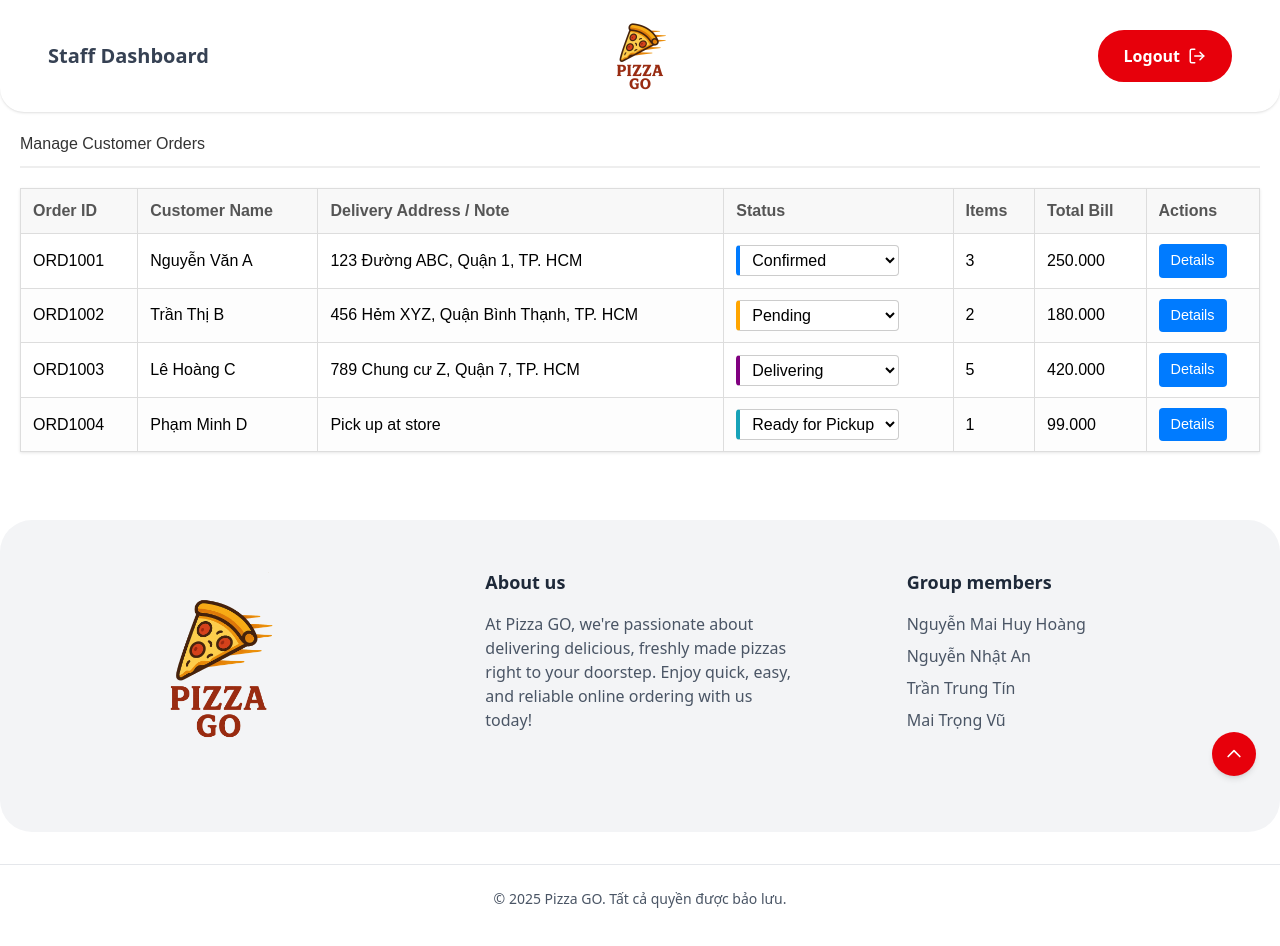
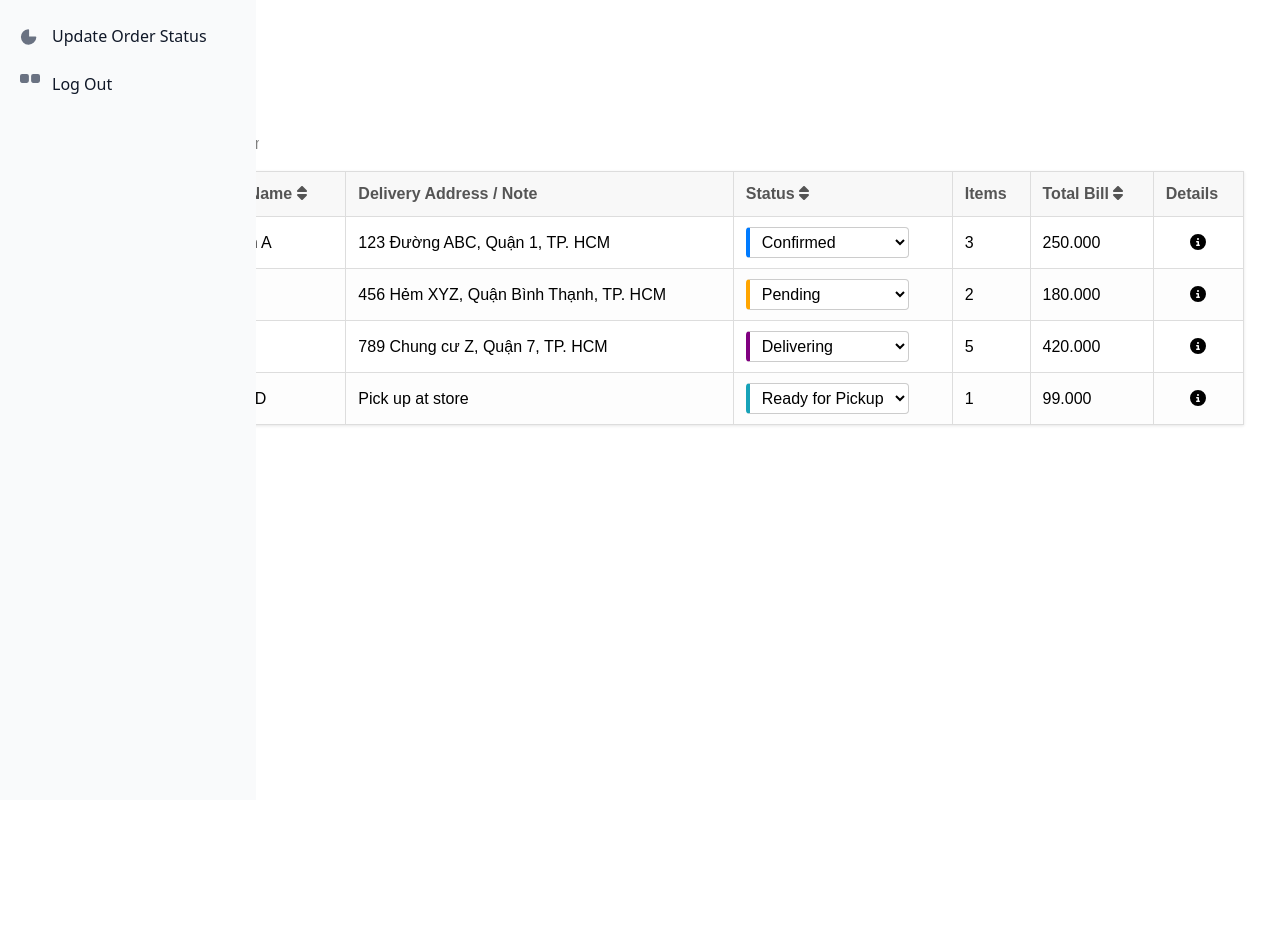
Before and after one commit to MrHH-k22/PizzaGo_FrontEnd, a React (Vite) app: page /staff/updateorderstatus in a window 1280 px wide. Shown: the top 946 px of the page. After the commit the page ends 800 px from the top, so only its background shows below. Built offline with nearby package versions, Linux system fonts and the light colour scheme.

Commit message:
Staff: Enhance UI for Staff and create a reuseable sidebar for StaffLayout

```diff
--- a/package.json
+++ b/package.json
@@ -10,7 +10,11 @@
     "preview": "vite preview"
   },
   "dependencies": {
+    "@fortawesome/fontawesome-svg-core": "^6.7.2",
+    "@fortawesome/free-solid-svg-icons": "^6.7.2",
+    "@fortawesome/react-fontawesome": "^0.2.2",
     "@tailwindcss/vite": "^4.1.4",
+    "prop-types": "^15.8.1",
     "react": "^19.0.0",
     "react-dom": "^19.0.0",
     "react-icons": "^5.5.0",
--- a/src/App.jsx
+++ b/src/App.jsx
@@ -10,6 +10,54 @@ import Cart from "./features/Cart/Cart";
 import StaffLayout from "./layouts/StaffLayout";
 
 import UpdateOrderStatus from "./features/staff/UpdateOrderStatus/UpdateOrderStatus";
+
+import ManageAccounts from "./features/Manager/ManageAccounts/ManageAccounts";
+
+const staffMenuItems = [
+  {
+    href: "/staff/updateorderstatus",
+    label: "Update Order Status",
+    icon: {
+      viewBox: "0 0 22 21",
+      path: "M16.975 11H10V4.025a1 1 0 0 0-1.066-.998 8.5 8.5 0 1 0 9.039 9.039.999.999 0 0 0-1-1.066h.002Z",
+    },
+  },
+  {
+    href: "/",
+    label: "Log Out",
+    icon: {
+      viewBox: "0 0 18 18",
+      path: "M6.143 0H1.857A1.857 1.857 0 0 0 0 1.857v4.286C0 7.169.831 8 1.857 8h4.286A1.857 1.857 0 0 0 8 6.143V1.857A1.857 1.857 0 0 0 6.143 0Zm10 0h-4.286A1.857 1.857 0 0 0 10 1.857v4.286C10 7.169 10.831 8 11.857 8h4.286A1.857 1.857 0 0 0 18 6.143V1.857A1.857 1.857 0 0 0 16.143 0Z",
+    },
+  },
+];
+
+const managerMenuItems = [
+  {
+    href: "/manager/manageaccounts",
+    label: "Manage Accounts",
+    icon: {
+      viewBox: "0 0 22 21",
+      path: "M16.975 11H10V4.025a1 1 0 0 0-1.066-.998 8.5 8.5 0 1 0 9.039 9.039.999.999 0 0 0-1-1.066h.002Z",
+    },
+  },
+  {
+    href: "/manager/managefoodmenu",
+    label: "Manage Food Menu",
+    icon: {
+      viewBox: "0 0 18 18",
+      path: "M6.143 0H1.857A1.857 1.857 0 0 0 0 1.857v4.286C0 7.169.831 8 1.857 8h4.286A1.857 1.857 0 0 0 8 6.143V1.857A1.857 1.857 0 0 0 6.143 0Zm10 0h-4.286A1.857 1.857 0 0 0 10 1.857v4.286C10 7.169 10.831 8 11.857 8h4.286A1.857 1.857 0 0 0 18 6.143V1.857A1.857 1.857 0 0 0 16.143 0Z",
+    },
+  },
+  {
+    href: "/",
+    label: "Log Out",
+    icon: {
+      viewBox: "0 0 18 18",
+      path: "M6.143 0H1.857A1.857 1.857 0 0 0 0 1.857v4.286C0 7.169.831 8 1.857 8h4.286A1.857 1.857 0 0 0 8 6.143V1.857A1.857 1.857 0 0 0 6.143 0Zm10 0h-4.286A1.857 1.857 0 0 0 10 1.857v4.286C10 7.169 10.831 8 11.857 8h4.286A1.857 1.857 0 0 0 18 6.143V1.857A1.857 1.857 0 0 0 16.143 0Z",
+    },
+  },
+];
 
 const router = createBrowserRouter([
   {
@@ -35,11 +83,21 @@ const router = createBrowserRouter([
   },
   {
     path: "/staff",
-    element: <StaffLayout />,
+    element: <StaffLayout menuItems={staffMenuItems} />,
     children: [
       {
         path: "updateorderstatus",
         element: <UpdateOrderStatus />,
+      },
+    ],
+  },
+  {
+    path: "/manager",
+    element: <StaffLayout menuItems={managerMenuItems} />,
+    children: [
+      {
+        path: "manageaccounts",
+        element: <ManageAccounts />,
       },
     ],
   },
--- /dev/null
+++ b/src/components/SideBar.jsx
@@ -0,0 +1,94 @@
+import React from "react";
+import PropTypes from "prop-types";
+
+function SideBar({ menuItems, children }) {
+  return (
+    <div>
+      <button
+        data-drawer-target="default-sidebar"
+        data-drawer-toggle="default-sidebar"
+        aria-controls="default-sidebar"
+        type="button"
+        className="inline-flex items-center p-2 mt-2 ms-3 text-sm text-gray-500 rounded-lg sm:hidden hover:bg-gray-100 focus:outline-none focus:ring-2 focus:ring-gray-200 dark:text-gray-400 dark:hover:bg-gray-700 dark:focus:ring-gray-600"
+      >
+        <span className="sr-only">Open sidebar</span>
+        <svg
+          className="w-6 h-6"
+          aria-hidden="true"
+          fill="currentColor"
+          viewBox="0 0 20 20"
+          xmlns="http://www.w3.org/2000/svg"
+        >
+          <path
+            clipRule="evenodd"
+            fillRule="evenodd"
+            d="M2 4.75A.75.75 0 012.75 4h14.5a.75.75 0 010 1.5H2.75A.75.75 0 012 4.75zm0 10.5a.75.75 0 01.75-.75h7.5a.75.75 0 010 1.5h-7.5a.75.75 0 01-.75-.75zM2 10a.75.75 0 01.75-.75h14.5a.75.75 0 010 1.5H2.75A.75.75 0 012 10z"
+          ></path>
+        </svg>
+      </button>
+
+      <aside
+        id="default-sidebar"
+        className="fixed top-0 left-0 z-40 w-64 h-screen transition-transform -translate-x-full sm:translate-x-0"
+        aria-label="Sidebar"
+      >
+        <div className="h-full px-3 py-4 overflow-y-auto bg-gray-50 dark:bg-gray-800">
+          <ul className="space-y-2 font-medium">
+            {menuItems.map((item, index) => (
+              <li key={index}>
+                <a
+                  href={item.href}
+                  className="flex items-center p-2 text-gray-900 rounded-lg dark:text-white hover:bg-gray-100 dark:hover:bg-gray-700 group"
+                >
+                  {item.icon && (
+                    <svg
+                      className="shrink-0 w-5 h-5 text-gray-500 transition duration-75 dark:text-gray-400 group-hover:text-gray-900 dark:group-hover:text-white"
+                      aria-hidden="true"
+                      xmlns="http://www.w3.org/2000/svg"
+                      fill="currentColor"
+                      viewBox={item.icon.viewBox}
+                    >
+                      <path d={item.icon.path} />
+                    </svg>
+                  )}
+                  <span className="flex-1 ms-3 whitespace-nowrap">
+                    {item.label}
+                  </span>
+                  {item.badge && (
+                    <span
+                      className={`inline-flex items-center justify-center px-2 ms-3 text-sm font-medium ${item.badge.className}`}
+                    >
+                      {item.badge.text}
+                    </span>
+                  )}
+                </a>
+              </li>
+            ))}
+          </ul>
+        </div>
+      </aside>
+
+      <div className="p-4  rounded-lg dark:border-gray-700">{children}</div>
+    </div>
+  );
+}
+
+SideBar.propTypes = {
+  menuItems: PropTypes.arrayOf(
+    PropTypes.shape({
+      href: PropTypes.string.isRequired,
+      label: PropTypes.string.isRequired,
+      icon: PropTypes.shape({
+        viewBox: PropTypes.string.isRequired,
+        path: PropTypes.string.isRequired,
+      }),
+      badge: PropTypes.shape({
+        text: PropTypes.string,
+        className: PropTypes.string,
+      }),
+    })
+  ).isRequired,
+  children: PropTypes.node,
+};
+
+export default SideBar;
--- a/src/features/LogIn/Login.jsx
+++ b/src/features/LogIn/Login.jsx
@@ -8,7 +8,7 @@ import {
   FaArrowLeft,
   FaUserCircle,
 } from "react-icons/fa";
-import Logo_PizzaGo from "../../../public/imgs/Logo.png"; // Adjust the path as necessary
+import Logo_PizzaGo from "/imgs/Logo.png";
 
 function LogIn() {
   const [showPassword, setShowPassword] = useState(false);
--- /dev/null
+++ b/src/features/Manager/ManageAccounts/ManageAccounts.jsx
@@ -0,0 +1,5 @@
+function ManageAccounts() {
+  return <div></div>;
+}
+
+export default ManageAccounts;
--- a/src/features/Staff/UpdateOrderStatus/UpdateOrderStatus.css
+++ b/src/features/Staff/UpdateOrderStatus/UpdateOrderStatus.css
@@ -53,6 +53,11 @@
   background-color: #f1f1f1;
 }
 
+.orders-table td:last-child {
+  text-align: center;
+  vertical-align: middle;
+}
+
 .center-text {
   text-align: center;
 }
--- a/src/features/Staff/UpdateOrderStatus/UpdateOrderStatus.jsx
+++ b/src/features/Staff/UpdateOrderStatus/UpdateOrderStatus.jsx
@@ -1,9 +1,12 @@
 import React, { useState, useEffect } from "react";
-
 import OrderDetailsModal from "./OrderDetailsModal";
-
-// Optional: Import CSS for styling
 import "./UpdateOrderStatus.css";
+import { FontAwesomeIcon } from "@fortawesome/react-fontawesome";
+import {
+  faSearch,
+  faSort,
+  faInfoCircle,
+} from "@fortawesome/free-solid-svg-icons";
 
 // --- Mock Data (Replace with API call) ---
 // Simulates the kind of data you might get from your backend API
@@ -112,115 +115,129 @@ function UpdateOrderStatus() {
   const [orders, setOrders] = useState([]);
   const [loading, setLoading] = useState(true);
   const [error, setError] = useState(null);
-  const [isModalOpen, setIsModalOpen] = useState(false); // <-- State for modal visibility
-  const [selectedOrder, setSelectedOrder] = useState(null); // <-- State for selected order data
+  const [isModalOpen, setIsModalOpen] = useState(false);
+  const [selectedOrder, setSelectedOrder] = useState(null);
+  const [searchQuery, setSearchQuery] = useState("");
+  const [sortField, setSortField] = useState(null);
+  const [sortOrder, setSortOrder] = useState("asc");
 
   useEffect(() => {
-    // ... (fetchOrders function remains the same)
     const fetchOrders = async () => {
       setLoading(true);
       setError(null);
       try {
-        await new Promise((resolve) => setTimeout(resolve, 1000)); // Simulate fetch
-        // Add default imageUrl if missing in mock data for safety
-        const ordersWithImages = mockOrders.map((order) => ({
-          ...order,
-          items: order.items.map((item) => ({
-            ...item,
-            imageUrl: item.imageUrl || "/images/placeholder.png",
-          })),
-        }));
-        setOrders(ordersWithImages);
+        await new Promise((resolve) => setTimeout(resolve, 1000));
+        setOrders(mockOrders);
       } catch (err) {
-        console.error("Error fetching orders:", err);
         setError(err.message || "Could not fetch orders. Please try again.");
         setOrders([]);
       } finally {
         setLoading(false);
       }
     };
-
     fetchOrders();
   }, []);
 
-  // --- Modal Handling ---
   const handleViewDetails = (orderId) => {
     const orderToShow = orders.find((order) => order.id === orderId);
     if (orderToShow) {
       setSelectedOrder(orderToShow);
       setIsModalOpen(true);
-    } else {
-      console.error("Could not find order details for ID:", orderId);
-      // Optionally show an error message to the user
     }
   };
 
   const closeModal = () => {
     setIsModalOpen(false);
-    setSelectedOrder(null); // Clear selected order when closing
+    setSelectedOrder(null);
   };
-  // --- End Modal Handling ---
 
-  const handleStatusChange = (orderId, newStatus) => {
-    // ... (status change logic remains the same)
-    console.log(`Updating status for Order ID: ${orderId} to ${newStatus}`);
-    alert(`Implement status update for Order ID: ${orderId} to ${newStatus}`);
+  const handleSearch = (e) => {
+    setSearchQuery(e.target.value.toLowerCase());
+  };
+
+  const handleSort = (field) => {
+    const order = sortField === field && sortOrder === "asc" ? "desc" : "asc";
+    setSortField(field);
+    setSortOrder(order);
     setOrders((prevOrders) =>
-      prevOrders.map((order) =>
-        order.id === orderId ? { ...order, status: newStatus } : order
-      )
+      [...prevOrders].sort((a, b) => {
+        if (order === "asc") {
+          return a[field] > b[field] ? 1 : -1;
+        } else {
+          return a[field] < b[field] ? 1 : -1;
+        }
+      })
     );
   };
 
-  // --- Render Logic ---
+  const filteredOrders = orders.filter(
+    (order) =>
+      order.customerName.toLowerCase().includes(searchQuery) ||
+      order.id.toLowerCase().includes(searchQuery)
+  );
+
   if (loading) {
-    // ... loading state ...
     return (
       <div className="order-status-container loading">Loading orders...</div>
     );
   }
 
   if (error) {
-    // ... error state ...
     return <div className="order-status-container error">Error: {error}</div>;
   }
 
   return (
     <div className="order-status-container">
-      <h2>Manage Customer Orders</h2>
+      {/* Search Bar */}
+      <div className="search-bar">
+        <FontAwesomeIcon icon={faSearch} />
+        <input
+          type="text"
+          placeholder="Search by Order ID or Customer Name"
+          value={searchQuery}
+          onChange={handleSearch}
+        />
+      </div>
 
-      {orders.length === 0 ? (
+      {filteredOrders.length === 0 ? (
         <p>No active orders found.</p>
       ) : (
         <table className="orders-table">
-          {/* ... (thead remains the same) ... */}
           <thead>
             <tr>
-              <th>Order ID</th>
-              <th>Customer Name</th>
+              <th onClick={() => handleSort("id")}>
+                Order ID <FontAwesomeIcon icon={faSort} />
+              </th>
+              <th onClick={() => handleSort("customerName")}>
+                Customer Name <FontAwesomeIcon icon={faSort} />
+              </th>
               <th>Delivery Address / Note</th>
-              <th>Status</th>
+              <th onClick={() => handleSort("status")}>
+                Status <FontAwesomeIcon icon={faSort} />
+              </th>
               <th>Items</th>
-              <th>Total Bill</th>
-              <th>Actions</th>
+              <th onClick={() => handleSort("totalBill")}>
+                Total Bill <FontAwesomeIcon icon={faSort} />
+              </th>
+              <th>Details</th>
             </tr>
           </thead>
           <tbody>
-            {orders.map((order) => (
+            {filteredOrders.map((order) => (
               <tr key={order.id}>
-                {/* ... (other tds remain the same) ... */}
                 <td>{order.id}</td>
                 <td>{order.customerName}</td>
                 <td>{order.deliveryAddress}</td>
                 <td>
                   <select
+                    className={`status-select status-${order.status
+                      .toLowerCase()
+                      .replace(/ /g, "-")}`}
                     value={order.status}
                     onChange={(e) =>
                       handleStatusChange(order.id, e.target.value)
                     }
-                    className={`status-select status-${order.status.toLowerCase().replace(/ /g, "-")}`}
                   >
-                    {/* ... options ... */}
                     <option value="Pending">Pending</option>
                     <option value="Confirmed">Confirmed</option>
                     <option value="Ready for Pickup">Ready for Pickup</option>
@@ -234,12 +251,11 @@ function UpdateOrderStatus() {
                   {order.totalBill.toLocaleString("vi-VN")}
                 </td>
                 <td>
-                  {/* Button now calls handleViewDetails */}
                   <button
-                    className="details-button"
-                    onClick={() => handleViewDetails(order.id)} // <-- Updated onClick
+                    className="icon-button"
+                    onClick={() => handleViewDetails(order.id)}
                   >
-                    Details
+                    <FontAwesomeIcon icon={faInfoCircle} />
                   </button>
                 </td>
               </tr>
@@ -248,7 +264,6 @@ function UpdateOrderStatus() {
         </table>
       )}
 
-      {/* Render the Modal Conditionally */}
       {isModalOpen && (
         <OrderDetailsModal order={selectedOrder} onClose={closeModal} />
       )}
--- a/src/layouts/StaffLayout.jsx
+++ b/src/layouts/StaffLayout.jsx
@@ -1,19 +1,41 @@
 import { Outlet } from "react-router-dom";
-import StaffHeader from "../components/StaffHeader"; // Adjust the import path as necessary
-import Footer from "../components/Footer"; // Adjust the import path as necessary
+import PropTypes from "prop-types";
+import SideBar from "../components/SideBar";
 
-function StaffLayout() {
+function StaffLayout({ menuItems }) {
   return (
     <div className="grid h-screen grid-rows-[auto_1fr_auto] mx-auto">
-      <StaffHeader />
-      <div className="">
-        <main className="mx-auto max-w-7xl">
-          <Outlet />
-        </main>
-      </div>
-      <Footer />
+      <img
+        src="/imgs/Logo.png"
+        alt="Pizza Go Logo"
+        className="h-24 object-contain"
+      />
+      <SideBar menuItems={menuItems}>
+        <div className="flex-1">
+          <main className="mx-auto max-w-7xl">
+            <Outlet />
+          </main>
+        </div>
+      </SideBar>
     </div>
   );
 }
 
+StaffLayout.propTypes = {
+  menuItems: PropTypes.arrayOf(
+    PropTypes.shape({
+      href: PropTypes.string.isRequired,
+      label: PropTypes.string.isRequired,
+      icon: PropTypes.shape({
+        viewBox: PropTypes.string.isRequired,
+        path: PropTypes.string.isRequired,
+      }),
+      badge: PropTypes.shape({
+        text: PropTypes.string,
+        className: PropTypes.string,
+      }),
+    })
+  ).isRequired,
+};
+
 export default StaffLayout;
```
Also changed, not shown: 1 other file (tests, documents, lock files or other folders).
